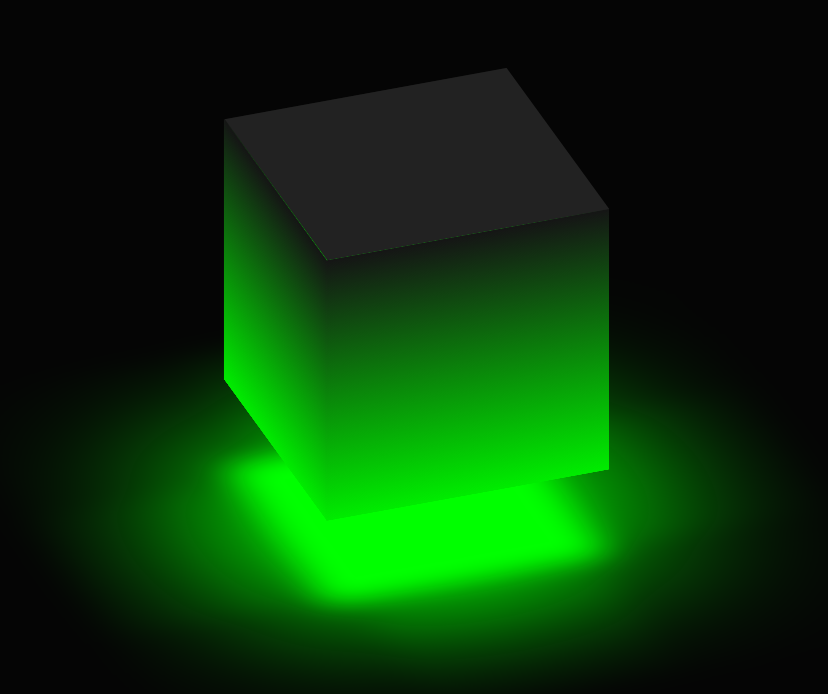
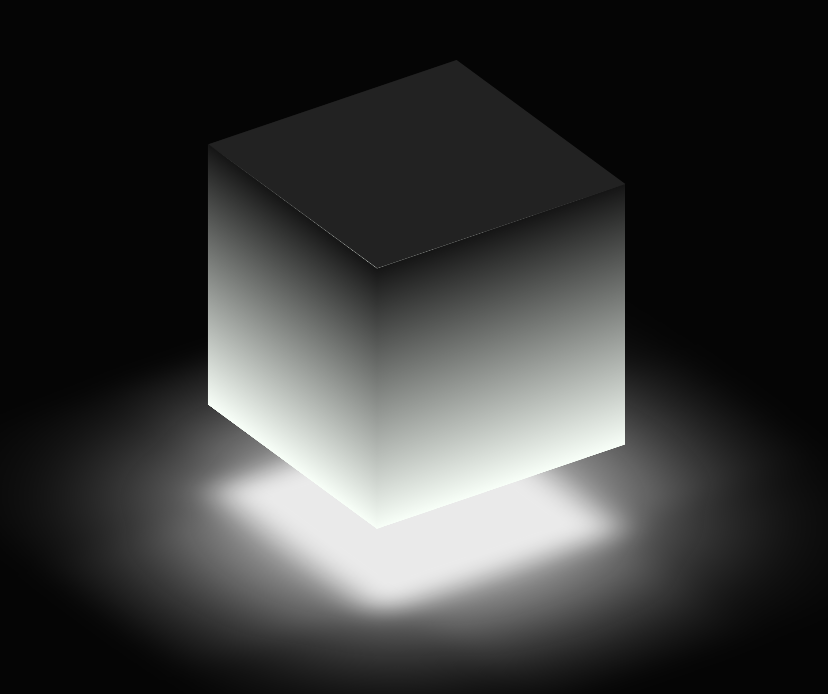
Before and after one commit to jdrios-dev/css-infinite-animation, a plain HTML site: page index.html in a window 1280 px wide. Shown: the part 106-800 px from the top of the page, without its empty margins (223-1051 px from the left). Drawn offline with Linux system fonts and the light colour scheme.

Commit message:
change color

```diff
--- a/index.html
+++ b/index.html
@@ -5,6 +5,7 @@
   <meta http-equiv="X-UA-Compatible" content="IE=edge">
   <meta name="viewport" content="width=device-width, initial-scale=1.0">
   <link rel="stylesheet" href="./style.css">
+  <link rel="shortcut icon" href="./cube.png" type="image/x-icon">
   <title>CSS Animation</title>
 </head>
 <body>
--- a/style.css
+++ b/style.css
@@ -18,7 +18,7 @@ body {
   height: 300px;
   transform-style: preserve-3d;
   transform: rotateX(-30deg);
-  animation: animate 9s linear infinite;
+  animation: animate 9s ease-in-out infinite;
 }
 
 @keyframes animate {
@@ -46,7 +46,7 @@ body {
   left: 0;
   width: calc(100% + 1px);
   height: calc(100% + 1px);
-  background: linear-gradient(#151515, #00ec00);
+  background: linear-gradient(#151515, #f8fff8);
   transform: rotateY(calc(90deg * var(--i))) translateZ(150px);
 }
 
@@ -54,8 +54,8 @@ body {
   position: absolute;
   top: 0;
   left: 0;
-  width: 301px;
-  height: 301px;
+  width: 300px;
+    height: 300px;
   background: #222;
   transform: rotateX(90deg) translateZ(150px);
 }
@@ -67,13 +67,13 @@ body {
   left: 0;
   width: 300px;
   height: 300px;
-  background: #0f0;
+  background: rgb(234, 234, 234);
   transform: translateZ(-400px);
   filter: blur(20px);
   box-shadow:
-    0 0 120px rgba(0, 255, 0, 0.2),
-    0 0 200px rgba(0, 255, 0, 0.4),
-    0 0 300px rgba(0, 255, 0, 0.6),
-    0 0 400px rgba(0, 255, 0, 0.8),
-    0 0 500px rgba(0, 255, 0, 1);
+    0 0 120px rgba(236, 236, 236, 0.2),
+      0 0 200px rgba(255, 255, 255, 0.4),
+      0 0 300px rgba(236, 236, 236, 0.6),
+      0 0 400px rgba(227, 227, 227, 0.8),
+      0 0 500px rgb(255, 255, 255);
 }
```
Also changed, not shown: cube.png (added).
